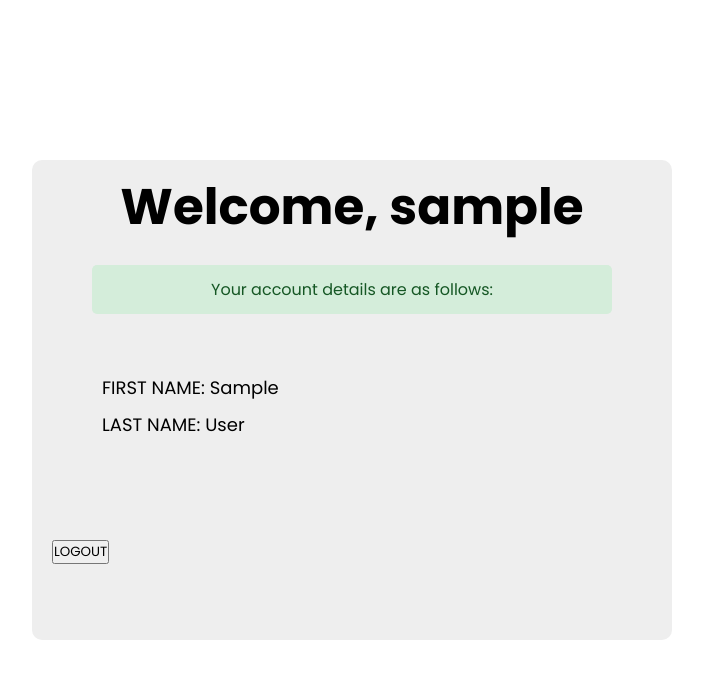
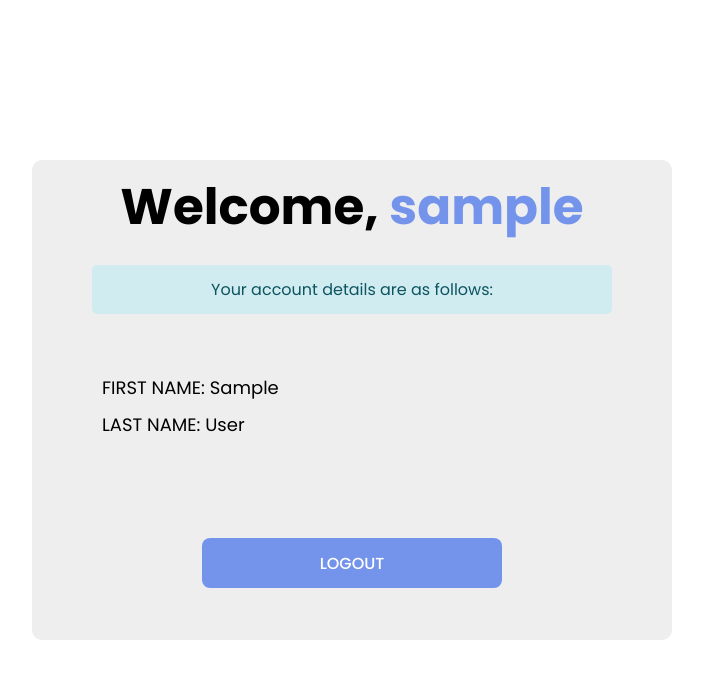
Before and after one commit to NelMatrix743/django-auth-samples, a Django app: template papaya_platform/apps/home/templates/home/index.html in a window 1280 px wide. Shown: the top 679 px of the page, without its empty margins (288-991 px from the left). Run offline with Django 5.2, Linux system fonts and the light colour scheme; the template is opened without the code that fills it, so the values that code supplies are empty; the visitor is signed in with stand-in values (Sample User, id 1).

Commit message:
add style for form button

```diff
--- a/papaya_platform/static/css/index.css
+++ b/papaya_platform/static/css/index.css
@@ -35,12 +35,16 @@ h1 {
     text-align: center;
 }
 
+h1 span {
+    color: #7494ec;
+}
+
 main > p {
     text-align: center;
     padding: 12px;
     margin: 0px 40px;
-    background: #D4EDDA;
-    color: #155724;
+    background: #D1ECF1;
+    color: #0C5460;
     border-radius: 5px;
 }
 
@@ -54,3 +58,21 @@ main > p {
     margin-bottom: 80px;
     font-size: 18px;
 }
+
+form {
+    text-align: center
+}
+
+form button {
+    width: 300px;
+    height: 50px;
+    background: var(--button-background-color);
+    border: none;
+    border-radius: var(--button-border-radius);
+    cursor: var(--button-hover-cursor);
+    font-size: var(--button-font-size);
+    color: var(--button-foreground-color);
+    font-weight: var(--button-font-weight);
+    margin-bottom: 20px;
+    transition: var(--button-transition-time);
+}
```
